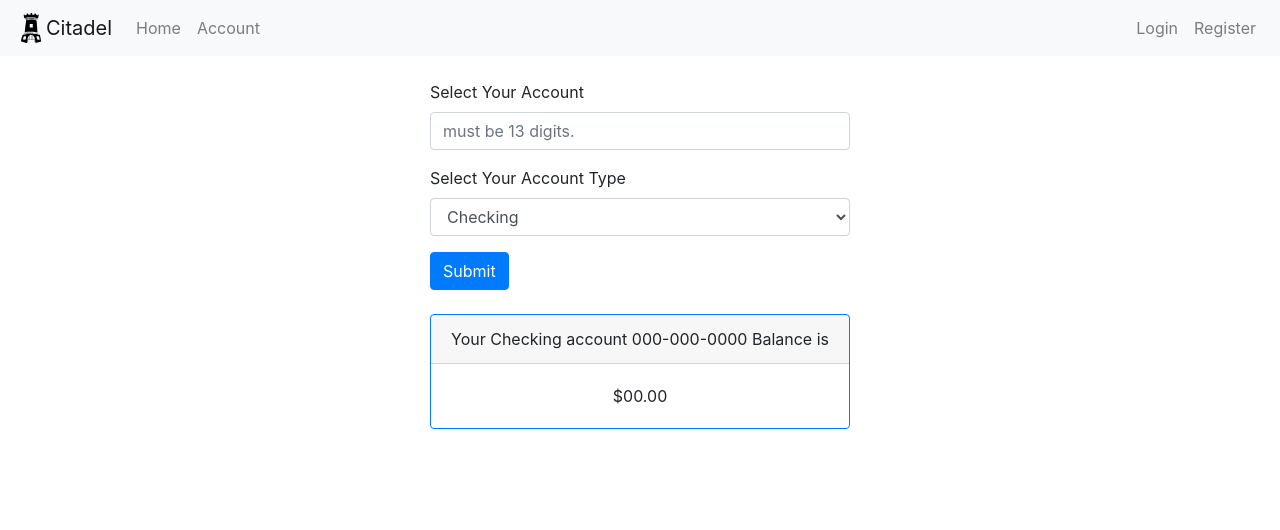
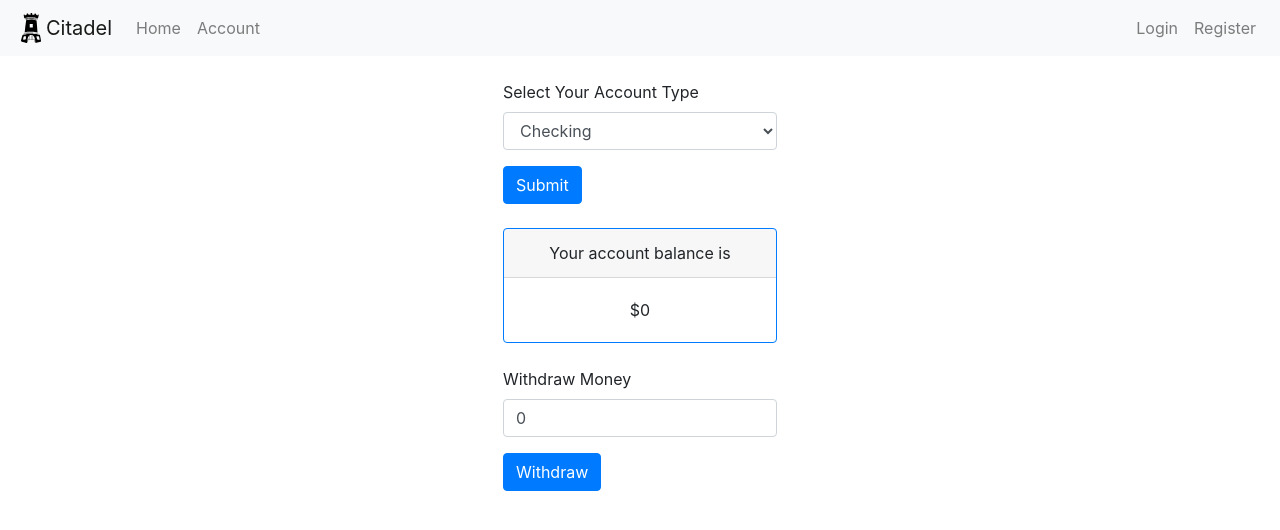
Before and after one commit to smottram2/SWE-2020-Group-7, a React (Create React App) app in the folder frontend/frontend-app/: page /Account in a window 1280 px wide. Shown: the top 530 px of the page. Built offline with nearby package versions, Linux system fonts and the light colour scheme.

Commit message:
Connects Account component to the backend for viewing account balance and withdrawals.

```diff
--- a/frontend/frontend-app/src/components/Account/Account.js
+++ b/frontend/frontend-app/src/components/Account/Account.js
@@ -1,32 +1,93 @@
-import React, { useState } from "react";
+import React, { Component } from "react";
 import "./Account.css";
 import Form from "react-bootstrap/Form";
 import Card from "react-bootstrap/Card";
 import Button from "react-bootstrap/Button";
+const getAccountEndpoint = "http://localhost:8080/accounts/";
 
-function Account() {
-  let [accountType, account_type_change] = useState("Checking");
-  let [accountNumber, account_number_change] = useState("000-000-0000");
-  let [accountBalance, account_balance_change] = useState("$00.00");
+class Account extends Component {
+  constructor() {
+    super();
+    this.state = {
+      accountType: "",
+      accountNumber: "",
+      accountBalance: 0,
+      withdrawalAmount: 0,
+    }
+  }
 
+  handleSubmit = (e) => {
+    e.preventDefault();
+    console.log(getAccountEndpoint + this.state.accountType);
+    fetch(getAccountEndpoint + this.state.accountType, {
+      method: 'GET',
+    })
+      .then(response => response.json())
+      .then(data => {
+        this.setState({ "accountBalance": data.balance });
+      })
+      .catch((error) => {
+        console.error('Error:', error);
+      });
+  }
+
+  handleWithdrawal = (e) => {
+    e.preventDefault();
+    console.log(getAccountEndpoint + this.state.accountType);
+    console.log(this.state.accountBalance, this.state.withdrawalAmount);
+    fetch(getAccountEndpoint + this.state.accountType, {
+      method: 'PUT',
+      headers: {
+        'Content-Type': 'application/json',
+      },
+      body: JSON.stringify({"name": this.state.accountType, "balance": this.state.accountBalance - this.state.withdrawalAmount})
+    })
+      .then(response => response.json())
+      .then(data => {
+        this.setState({ "accountBalance": data.balance });
+      })
+      .catch((error) => {
+        console.error('Error:', error);
+      });
+  }
+
+  handleChange = (e) => {
+    this.setState({ [e.target.id]: e.target.value });
+    // console.log(this.state.accountType);
+    // console.log(getAccountEndpoint + this.state.accountType);
+    // fetch(getAccountEndpoint + this.state.accountType, {
+    //   method: 'GET',
+    // })
+    //   .then(response => response.json())
+    //   .then(data => {
+    //     this.setState({ "accountBalance": data.balance });
+    //   })
+    //   .catch((error) => {
+    //     console.error('Error:', error);
+    //   });
+  }
+
+  render() {
+    const accountType = this.state.accountType;
+    const accountBalance = this.state.accountBalance;
     return (
       <div className="Account">
-      <Form className="Form">
-        <Form.Group controlId="account_number">
+        <Form className="Form" onSubmit={this.handleSubmit}>
+          {/* <Form.Group controlId="account_number">
           <Form.Label>Select Your Account</Form.Label>
           <Form.Control
             type="account_number"
             placeholder="must be 13 digits."
           ></Form.Control>
-        </Form.Group>
-        <Form.Group controlId="account_type">
+        </Form.Group> */}
+          <Form.Group controlId="accountType">
             <Form.Label>Select Your Account Type</Form.Label>
-          <Form.Control as="select">
-            <option>Checking</option>
-            <option>Saving</option>
+            <Form.Control as="select" onChange={this.handleChange} value={this.state.accountType} >
+              <option value="checking">Checking</option>
+              <option value="savings">Savings</option>
             </Form.Control>
           </Form.Group>
-        <Button Variant="priamry" type="submit">
+          <Button variant="primary" type="submit">
             Submit
         </Button>
         </Form>
@@ -35,13 +96,28 @@ function Account() {
         <div>
           <Card border="primary" className="text-center">
             <Card.Header>
-            Your {accountType} account {accountNumber} Balance is
+              Your {accountType} account balance is
           </Card.Header>
-          <Card.Body>{accountBalance}</Card.Body>
+            <Card.Body>${accountBalance}</Card.Body>
           </Card>
         </div>
+        <br></br>
+
+        <Form onSubmit={this.handleWithdrawal}>
+          <Form.Group>
+            <Form.Label>Withdraw Money</Form.Label>
+            <Form.Control id="withdrawalAmount" type="number" value={this.state.withdrawalAmount}
+                          placeholder="Enter withdrawal amount" max={this.state.accountBalance}
+                          onChange={this.handleChange}/>
+          </Form.Group>
+
+          <Button variant="primary" type="submit">
+            Withdraw
+          </Button>
+        </Form>
       </div>
     );
   }
+}
 
 export default Account;
```
Also changed, not shown: 1 other file (tests, documents, lock files or other folders). Lines whose indentation alone changed are shown as unchanged.
